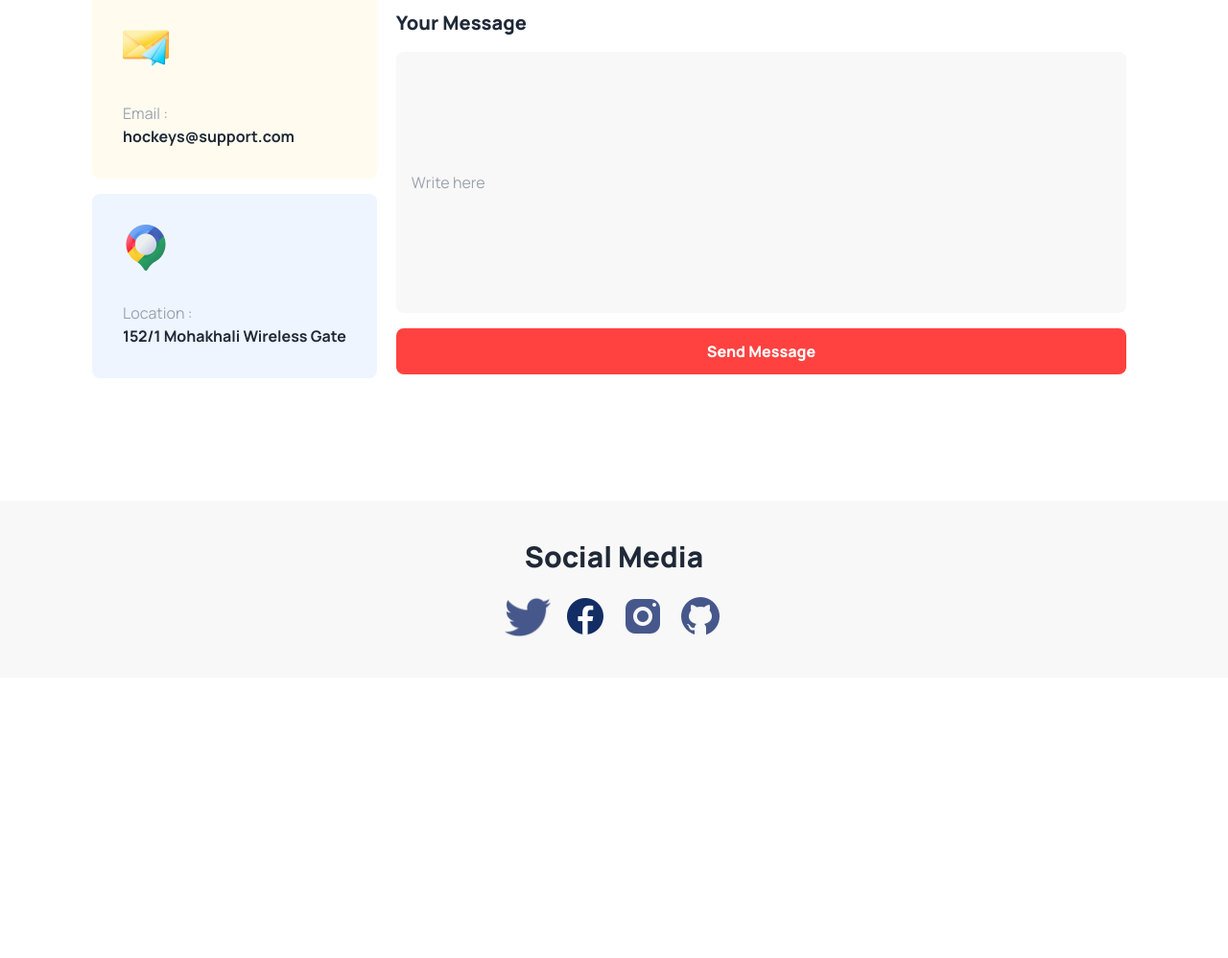
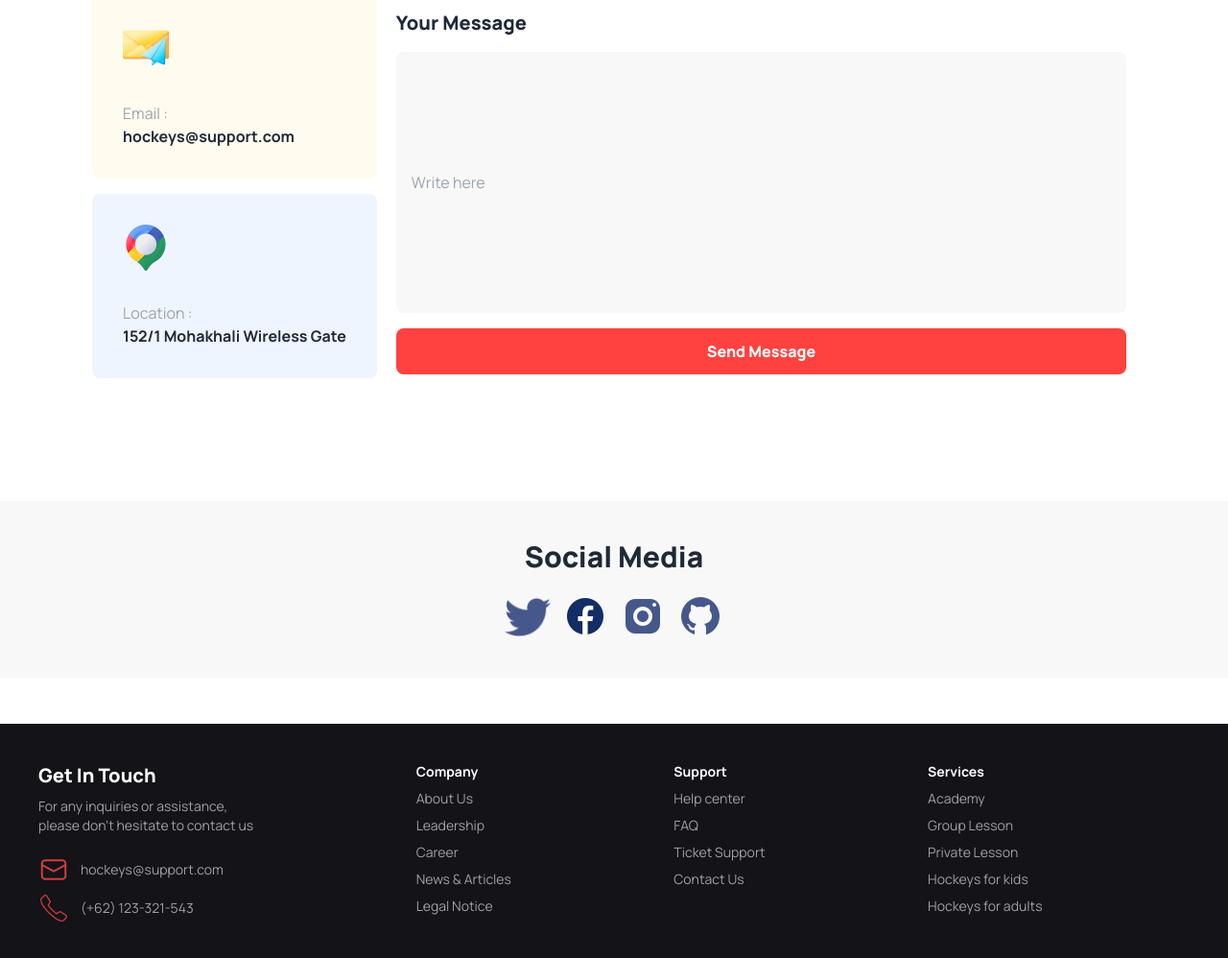
Before and after one commit to mdjonayed6/Hockey-club-with-daisyui, a plain HTML site: page index.html in a window 1280 px wide. Shown: the part 4951-5949 px from the top of the page at 96% size. Before the commit the page ends 5705 px from the top, so only its background shows below. Drawn offline with nearby package versions, Linux system fonts and the light colour scheme.

Commit message:
footer added

```diff
--- a/index.html
+++ b/index.html
@@ -614,7 +614,43 @@
         </section>
     </main>
 
-    <footer></footer>
+    <footer class="footer p-10 bg-[#131318] text-base-content">
+        <aside>
+            <h2 class="text-xl font-extrabold text-white">Get In Touch</h2>
+            <p class="text-[#A1A1A3]">For any inquiries or assistance, <br> please don't hesitate to contact us </p>
+            <div class="flex items-center gap-3 mt-3">
+                <img class="w-8 h-8" src="images/fmail.png" alt="">
+                <p class="text-[#A1A1A3]">hockeys@support.com</p>
+            </div>
+            <div class="flex items-center gap-3">
+                <img class="w-8 h-8" src="images/fphone.png" alt="">
+                <p class="text-[#A1A1A3]">(+62) 123-321-543</p>
+            </div>
+        </aside>
+        <nav>
+            <h6 class="font-bold text-white">Company</h6>
+            <a class="link link-hover text-[#A1A1A3]">About Us</a>
+            <a class="link link-hover text-[#A1A1A3]">Leadership</a>
+            <a class="link link-hover text-[#A1A1A3]">Career</a>
+            <a class="link link-hover text-[#A1A1A3]">News & Articles</a>
+            <a class="link link-hover text-[#A1A1A3]">Legal Notice</a>
+        </nav>
+        <nav>
+            <h6 class="font-bold text-white">Support</h6>
+            <a class="link link-hover text-[#A1A1A3]">Help center</a>
+            <a class="link link-hover text-[#A1A1A3]">FAQ</a>
+            <a class="link link-hover text-[#A1A1A3]">Ticket Support</a>
+            <a class="link link-hover text-[#A1A1A3]">Contact Us</a>
+        </nav>
+        <nav>
+            <h6 class="font-bold text-white">Services</h6>
+            <a class="link link-hover text-[#A1A1A3]">Academy</a>
+            <a class="link link-hover text-[#A1A1A3]">Group Lesson</a>
+            <a class="link link-hover text-[#A1A1A3]">Private Lesson</a>
+            <a class="link link-hover text-[#A1A1A3]">Hockeys for kids</a>
+            <a class="link link-hover text-[#A1A1A3]">Hockeys for adults</a>
+        </nav>
+    </footer>
 </body>
 
 </html>
```
Also changed, not shown: images/fmail.png (added), images/fphone.png (added).
